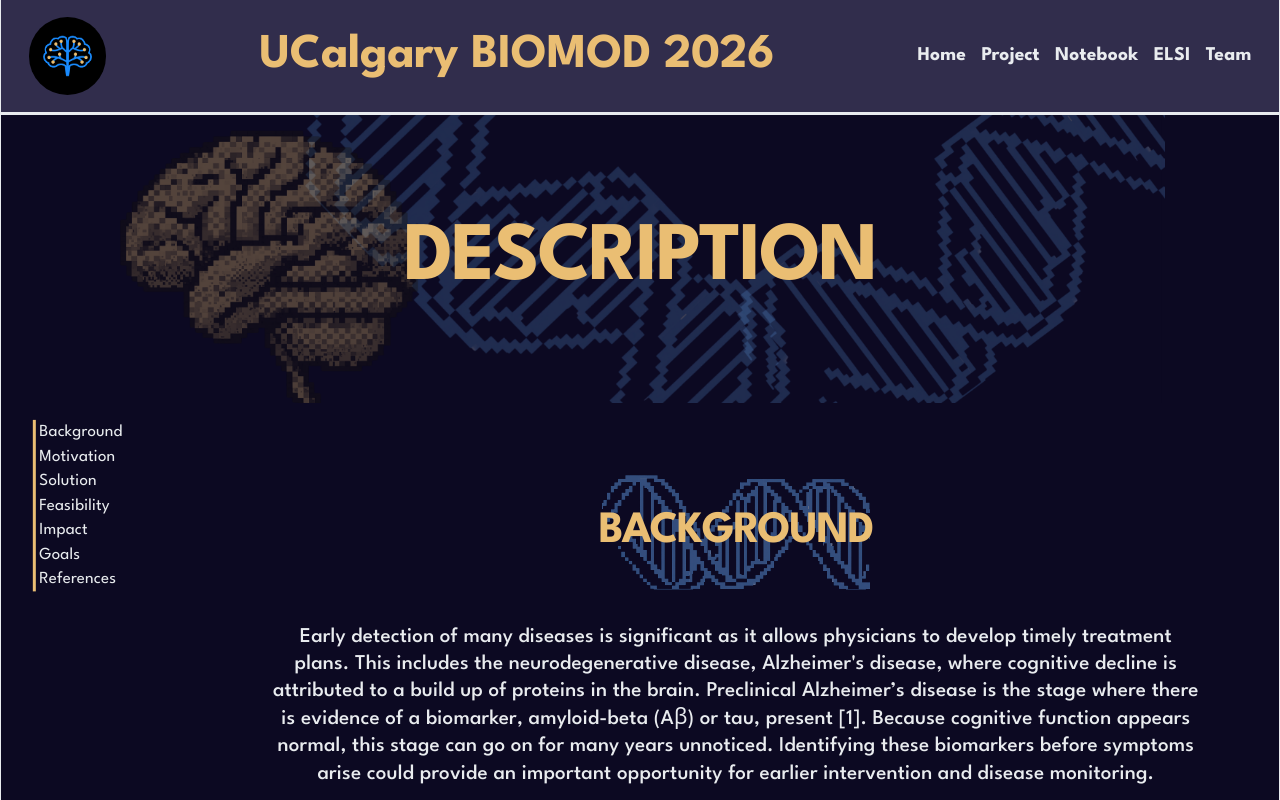
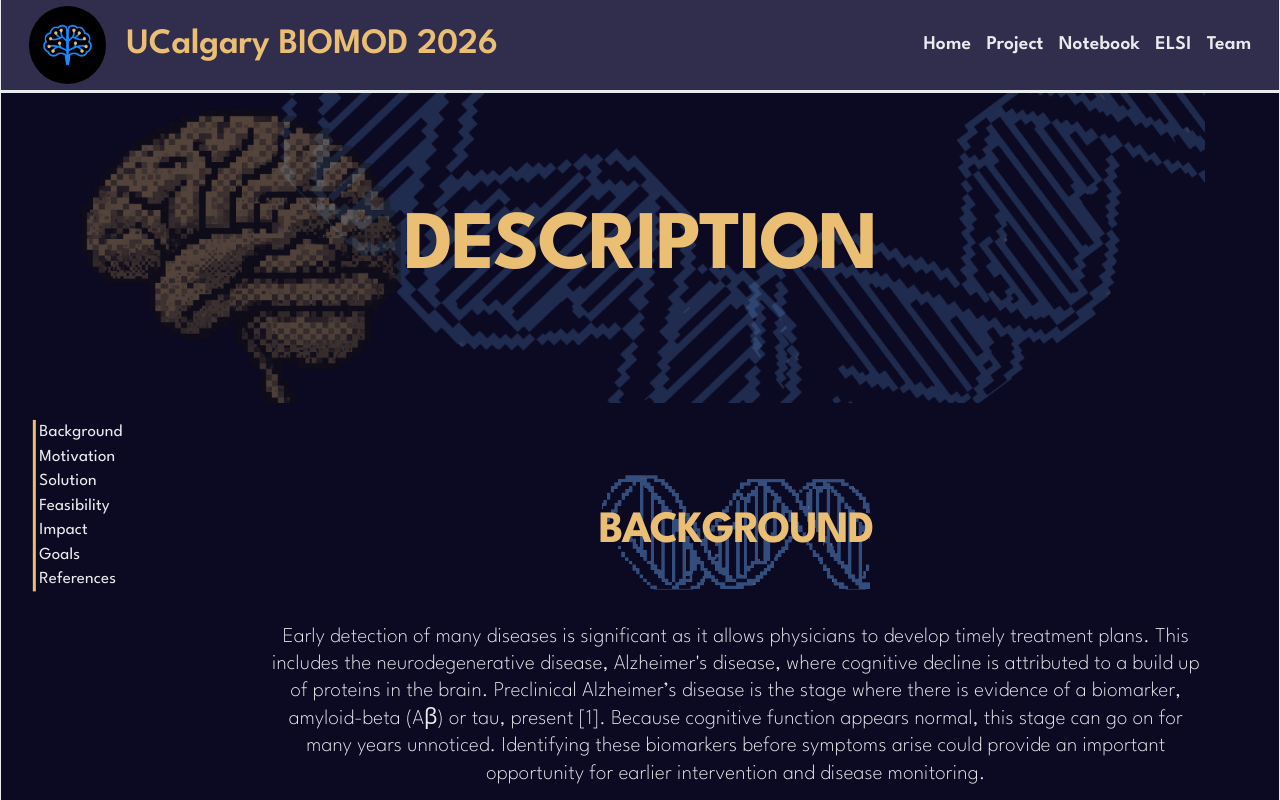
Before and after one commit to UCalgary-BIOMOD/UCalgary-BIOMOD-2026-Wiki, a React (Vite) app in the folder biomod-wiki/: page /description in a window 1280 px wide. Shown: the top 800 px of the page. Built offline with nearby package versions, Linux system fonts and the light colour scheme.

Commit message:
fix: styling update

```diff
--- a/biomod-wiki/src/Components/NavBar.module.css
+++ b/biomod-wiki/src/Components/NavBar.module.css
@@ -37,13 +37,14 @@
 .h2 {
     flex: 1 1 auto;
     min-width: 0;
-    margin: 0 0 0 var(--space-sm);
     font-family: "League Spartan", system-ui, sans-serif; /*Geometric face from the header mockup (system-ui comes first in --sans)*/
-    font-size: clamp(1.2rem, 0.6rem + 3vw, 3.75rem);
-    font-weight: 700;
-    line-height: 1.05;
-    text-align: center;
+    font-size: clamp(1rem, 0.6rem + 2vw, 3rem);
+    font-weight: 600;
+    line-height: 1.0;
+    text-align: left;
     overflow-wrap: anywhere;
+    margin: 0;
+    padding: 0;
 }
 
 .h3{
@@ -66,7 +67,7 @@
     border: none;
     font: inherit; /*Inherit from the navigation bar*/
     font-family: "League Spartan", system-ui, sans-serif;
-    font-weight: 700;
+    font-weight: 600;
     padding: 0;
     /*Underline indicator thing so it also works for the items in the drop down menu*/
     &:global.active {
--- a/biomod-wiki/src/features/home/home.module.css
+++ b/biomod-wiki/src/features/home/home.module.css
@@ -10,28 +10,28 @@
 
 .storyPrimary {
     font-size: clamp(1.6rem, 2.8vw, 3rem);
-    font-weight: 700;
+    font-weight: 500;
     line-height: 1.15;
     color: var(--text-h);
 }
 
 .storySecondary {
     font-size: clamp(1.4rem, 2.1vw, 2.2rem);
-    font-weight: 700;
+    font-weight: 500;
     line-height: 1.2;
     color: var(--text-h);
 }
 
 .storySubheading {
     font-size: clamp(1.1rem, 1.5vw, 1.6rem);
-    font-weight: 600;
+    font-weight: 400;
     line-height: 1.3;
     color: var(--text-h);
 }
 
 .storyBody {
     font-size: clamp(1.1rem, 1.5vw, 1.6rem);
-    font-weight: 400;
+    font-weight: 300;
     line-height: 1.5;
     color: var(--text);
 }
--- a/biomod-wiki/src/index.css
+++ b/biomod-wiki/src/index.css
@@ -1,3 +1,5 @@
+@import "@fontsource/league-spartan/300.css";
+@import "@fontsource/league-spartan/200.css";
 @import "@fontsource/league-spartan/400.css";
 @import "@fontsource/league-spartan/500.css";
 @import "@fontsource/league-spartan/600.css";
@@ -80,7 +82,7 @@
 
 @media (min-width: 769px) {
   :root {
-    --top-nav-height: 112px; /*Taller header on desktop, per the NewHeader1.0 mockup*/
+    --top-nav-height: 90px; /*Taller header on desktop, per the NewHeader1.0 mockup*/
   }
 }
 
@@ -116,7 +118,7 @@ h2,
 h3,
 h4 {
   font-family: var(--heading);
-  font-weight: 500;
+  font-weight: 400;
   color: var(--text-h);
 }
 
@@ -144,7 +146,7 @@ p {
   margin: 0 0 var(--space-md); /*Bottom margin only; pages can override per-component.*/
   font-size: var(--fs-body);
   line-height: 100%;
-  font-weight: 500;
+  font-weight: 200;
 }
 
 a{
```
